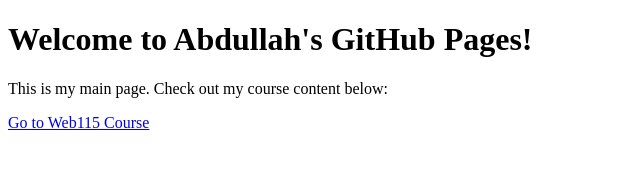
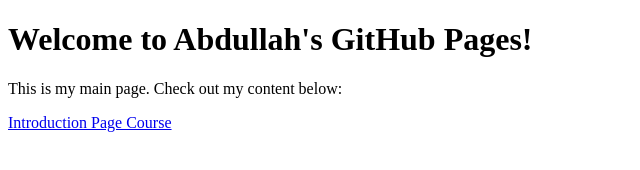
Before and after one commit to abdullahaljehani3/aaljeha3.github.io, a plain HTML site: page index.html in a window 1280 px wide. Shown: the whole page, without its empty margins (0-640 px from the left). Drawn offline with Linux system fonts and the light colour scheme.

Commit message:
Update index.html

```diff
--- a/index.html
+++ b/index.html
@@ -8,7 +8,7 @@
 </head>
 <body>
     <h1>Welcome to Abdullah's GitHub Pages!</h1>
-    <p>This is my main page. Check out my course content below:</p>
-    <a href="web115/index.html">Go to Web115 Course</a>
+    <p>This is my main page. Check out my content below:</p>
+    <a href="web115/index.html">Introduction Page Course</a>
 </body>
 </html>
```
